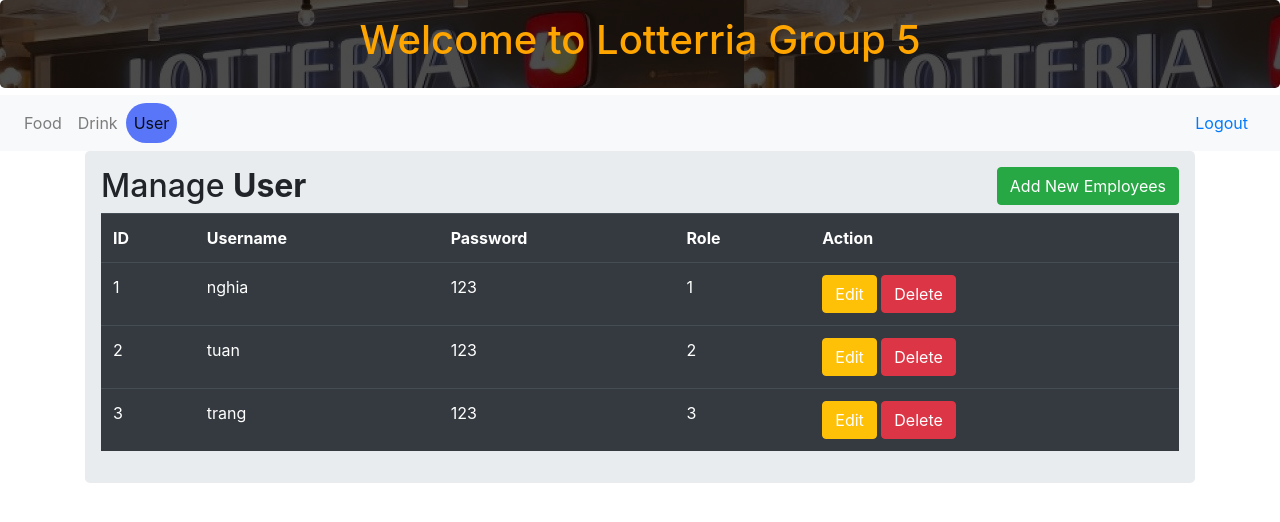
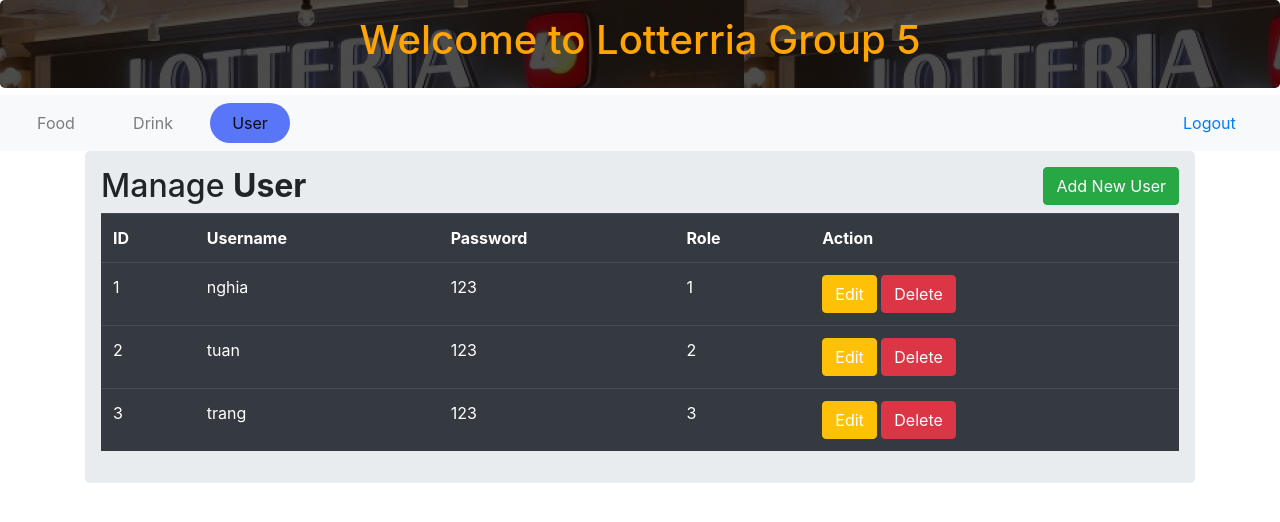
Before and after one commit to xuannghia2505/python-flask-Nhom5, a Flask app: page /user in a window 1280 px wide. Shown: the top 522 px of the page. Run offline with Flask 2, Linux system fonts and the light colour scheme; a user stored in the database is signed in; data comes from the database, SQL or seed files in the repository; some libraries are stand-ins or nearby versions.

Commit message:
fix css and role

```diff
--- a/templates/qluser.html
+++ b/templates/qluser.html
@@ -5,9 +5,19 @@
 
 {% block css %}
 <style>
+    .nav-item{
+        border-radius: 20px;
+        width: 80px;
+        text-align: center;
+        margin-right: 17px;
+    }
     .active{
         background-color: rgb(89, 118, 248);
-        border-radius: 20px;
+    }
+    .nav-item:not(.active):hover{
+        background-color: rgb(160, 160, 160);
+
+        transition: ease-in 0.3s;
     }
 </style>
 {% endblock %}
@@ -33,7 +43,7 @@
                     Manage <b>User </b>
                     <button type="button" class="btn btn-success float-right" data-toggle="modal"
                         data-target="#modalAdd">
-                        Add New Employees
+                        Add New User
                     </button>
                 </h2>
 
```
Also changed, not shown: templates/qldrink.html (+11 -1 lines), templates/qlfood.html (+11 -1 lines).
